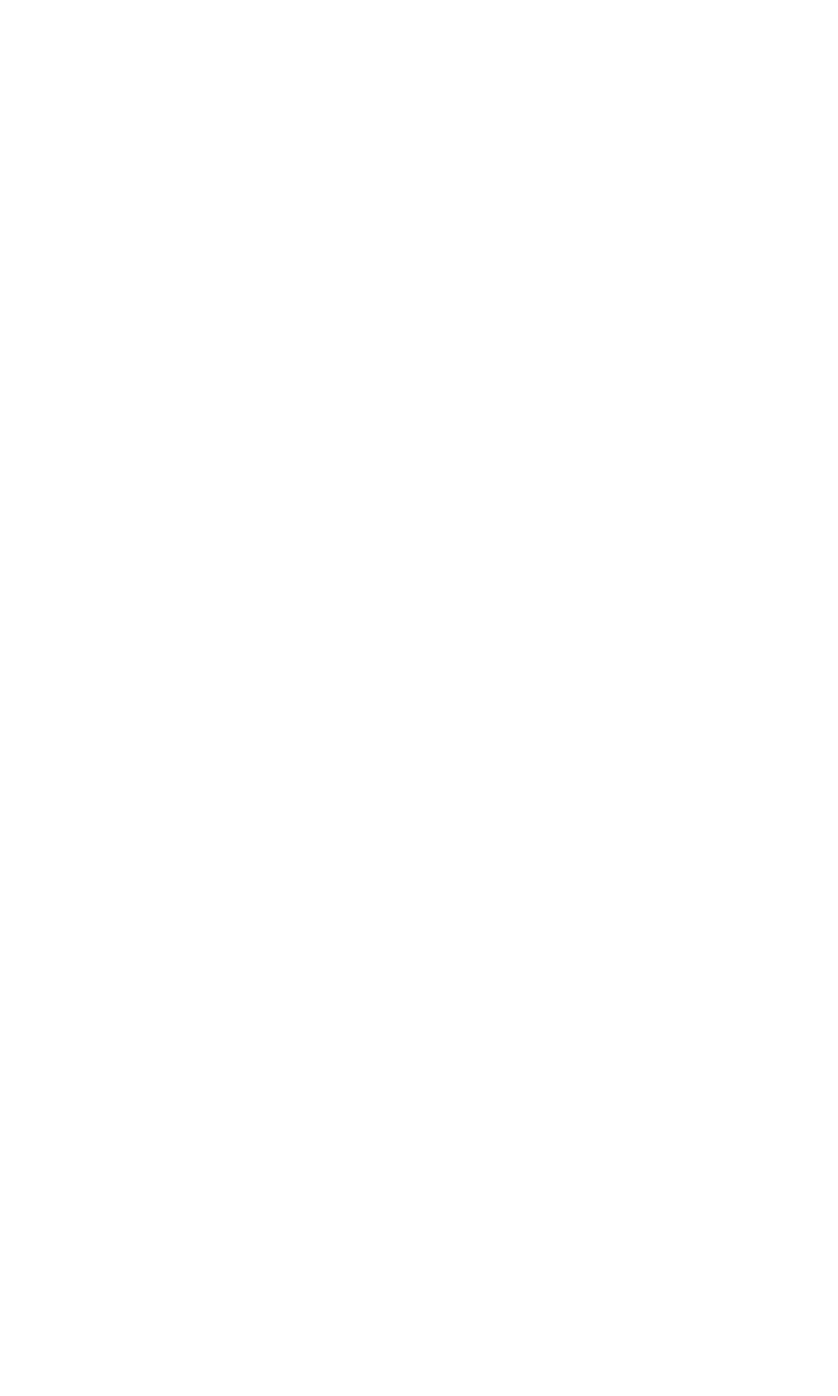
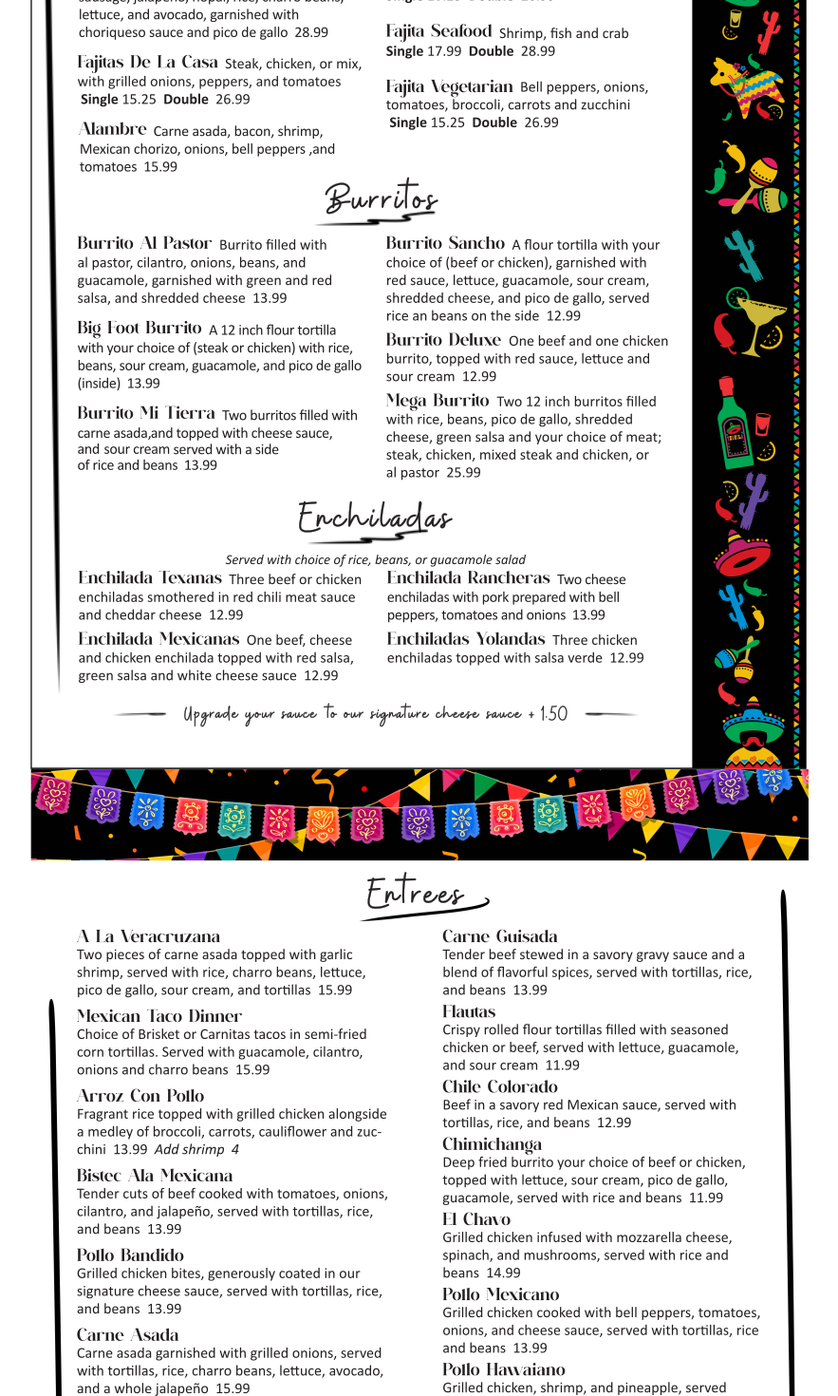
Before and after one commit to Baottran21/Mi_Tierra, a React (Vite) app: page /menu in a window 1280 px wide. Shown: the part 1330-2800 px from the top of the page at 95% size, without its empty margins (197-1080 px from the left). Before the commit the page ends 800 px from the top, so only its background shows below. Built offline with nearby package versions, Linux system fonts and the light colour scheme; the HTML template or start-up script is replaced by a standard one.

Commit message:
added menu to menu page

```diff
--- a/src/Components/Menu/Menu.jsx
+++ b/src/Components/Menu/Menu.jsx
@@ -1,10 +1,28 @@
+import MenuPage1 from "./../../assets/MI TIERRA PAGE 1.png";
+import MenuPage2 from "./../../assets/MI TIERRA PAGE 2.png";
+import MenuPage3 from "./../../assets/MI TIERRA PAGE 3.png";
+import MenuPage4 from "./../../assets/MI TIERRA PAGE 4.png";
 const Menu = () => {
   return (
     <>
       <div
         id="Menu-page-container"
-        className=" w-full h-[80vh] flex justify-evenly items-center"
+        className=" w-full  flex justify-evenly items-center"
       >
+        <ul>
+          <li>
+            <img src={MenuPage1} alt="Menu Page 1"></img>
+          </li>
+          <li>
+            <img src={MenuPage2} alt="Menu Page 2"></img>
+          </li>
+          <li>
+            <img src={MenuPage3} alt="Menu Page 3"></img>
+          </li>
+          <li>
+            <img src={MenuPage4} alt="Menu Page 4"></img>
+          </li>
+        </ul>
       </div>
     </>
   );
```
